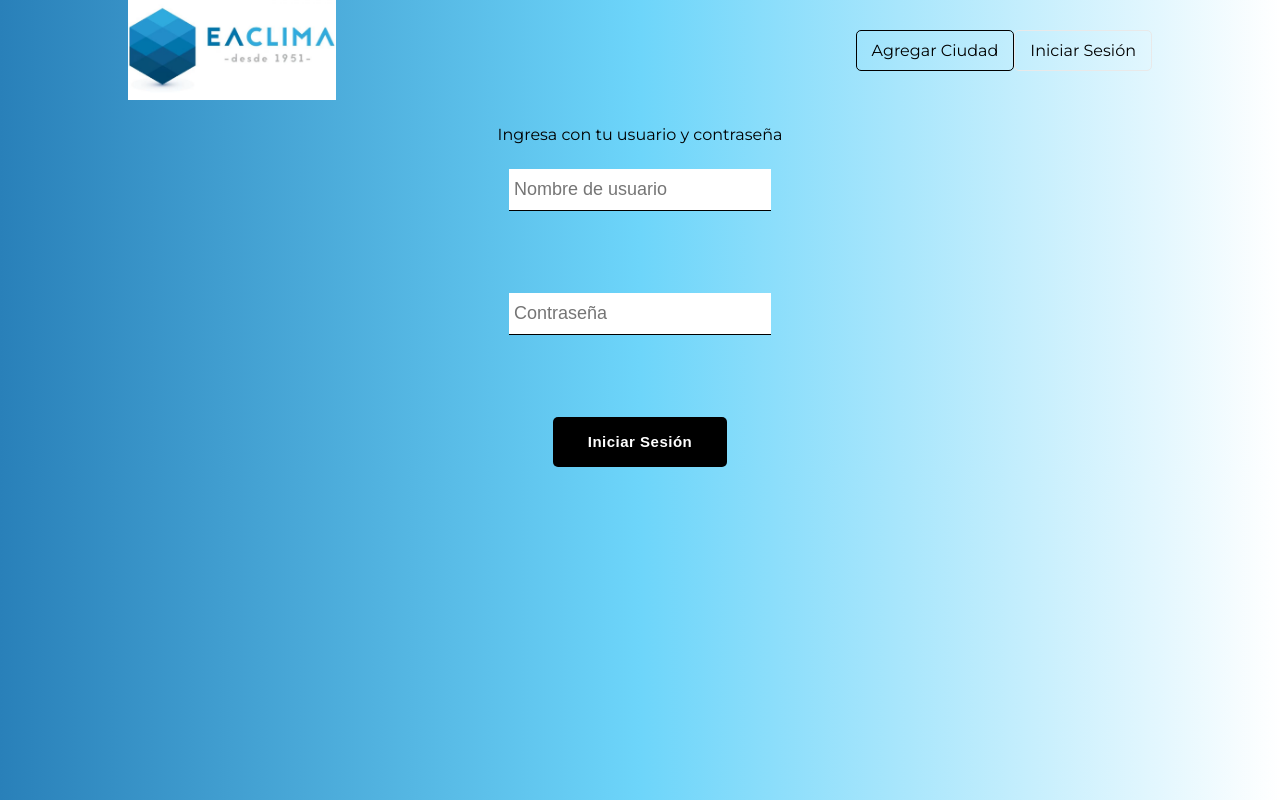
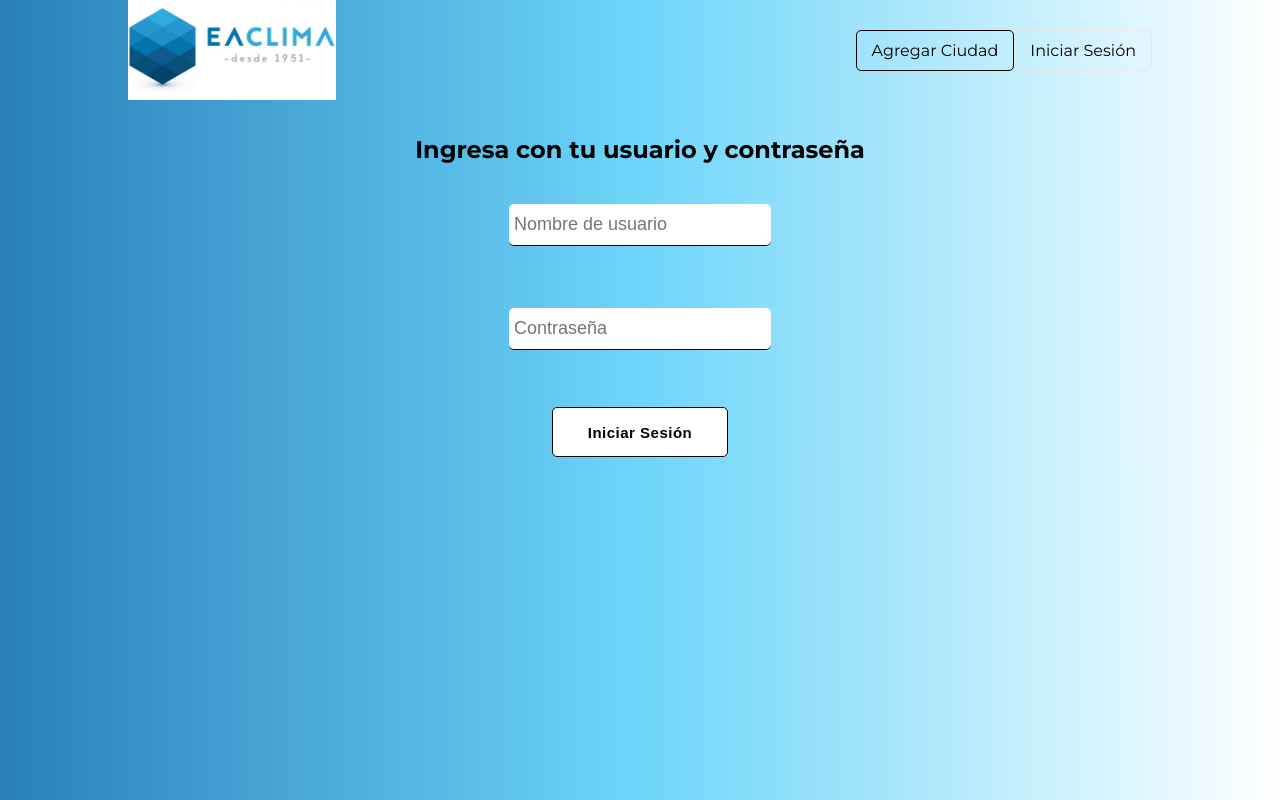
Before and after one commit to juanezequielhinojosa/pilis-mod3-hinojosa-flores, a React (Create React App) app: page /login in a window 1280 px wide. Built offline with nearby package versions, Linux system fonts and the light colour scheme.

Commit message:
ultimos estilos

```diff
--- a/src/routes/Login/Login.css
+++ b/src/routes/Login/Login.css
@@ -12,9 +12,9 @@
     display: block;
     width: 100%;
     border: none;
-    border-radius: 0;
+    border-radius: 5px;
     border-bottom: 1px solid #000;
-    margin: 25px 0;
+   margin-top: 30px;
   }
 
   .input-form:focus {
@@ -30,12 +30,20 @@
     line-height: 50px;
     padding: 0 35px 0 35px;
     font-size: 15px;
-    background-color: black;
-    color: white;
+    background-color: white;
+    color: black;
     font-weight: bolder;
     border: none;
     cursor: pointer;
     display: flex;
     justify-content: center;
     margin-top: 25px;
+    border: 1px solid black;
   }
+
+  .btn-form:hover{
+    cursor: pointer;
+    background-color: #5CB8E4;
+    color: black;
+    box-shadow: 5px 5px 2px 1px rgba(0, 0, 0, 0.2);
+  }
--- a/src/routes/Login/Login.jsx
+++ b/src/routes/Login/Login.jsx
@@ -23,7 +23,7 @@ const Login = () => {
 
   return (
     <div className="sign-in-container">
-      <span>Ingresa con tu usuario y contraseña</span>
+      <h2>Ingresa con tu usuario y contraseña</h2>
       <form className="sign-in-form" onSubmit={handleSubmit(onSubmit)}>
         <input
           className="input-form"
```
